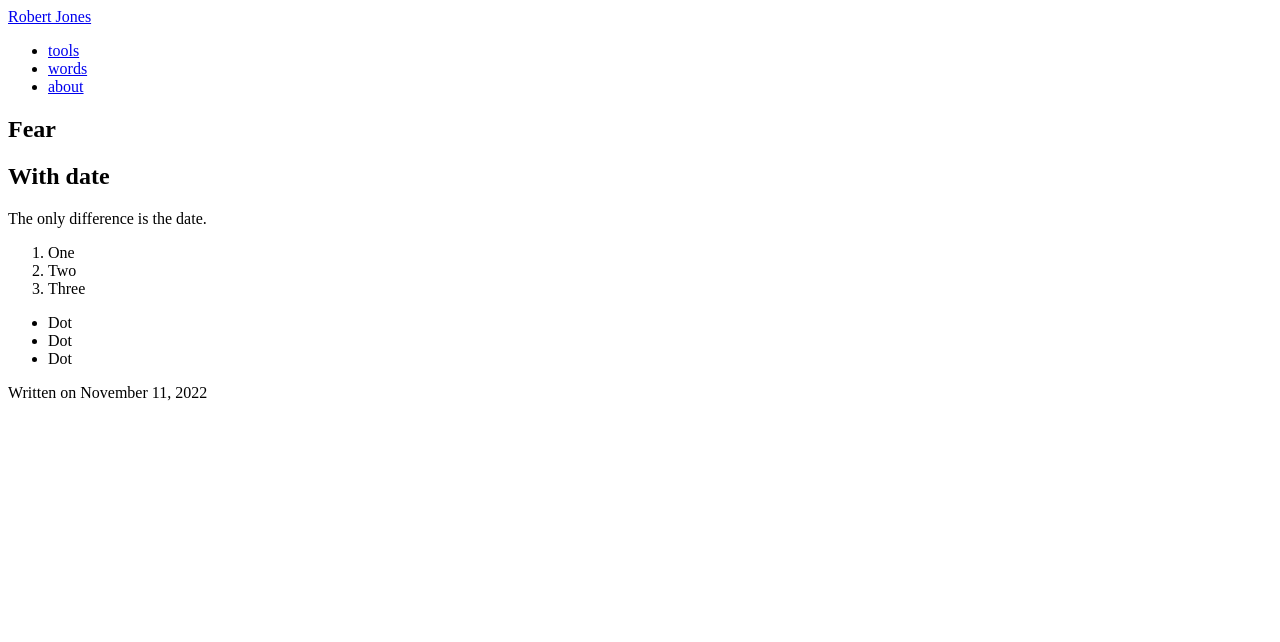
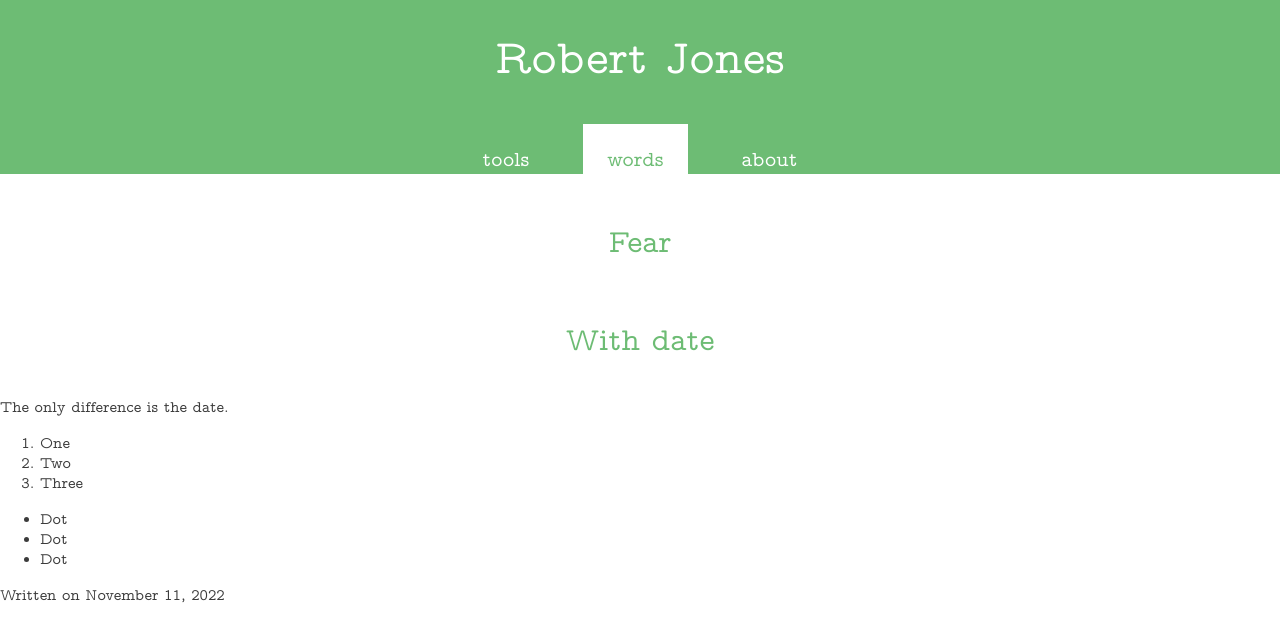
Before and after one commit to rjjiii/rjjiii.github.io, a Jekyll site: the page built from _posts/2022-11-11-fear.md, in a window 1280 px wide. Shown: the top 642 px of the page. Built offline with Jekyll 4.4.1, drawn with Linux system fonts in a browser that asks for light colours; our own code applies the rules of GitHub Pages for plain Markdown files.

Commit message:
Update default.html

```diff
--- a/_layouts/default.html
+++ b/_layouts/default.html
@@ -7,11 +7,11 @@
 	  <meta name="viewport" content="width=device-width, initial-scale=1.0, maximum-scale=1, user-scalable=0">
     {% include meta.html %}
 
-    	<link rel="stylesheet" href="style_base.css">
-	<link rel="stylesheet" media="screen and (min-width: 280px)" href="styles.css">
-	<link rel="stylesheet" media="screen and (max-width: 600px)" href="stylesSmall.css">
-	<link rel="stylesheet" media="print" href="styles.css">
-	<link rel="stylesheet" media="print" href="print.css">
+    	<link rel="stylesheet" href="{{ site.baseurl }}/style_base.css">
+	<link rel="stylesheet" media="screen and (min-width: 280px)" href="{{ site.baseurl }}/styles.css">
+	<link rel="stylesheet" media="screen and (max-width: 600px)" href="{{ site.baseurl }}/stylesSmall.css">
+	<link rel="stylesheet" media="print" href="{{ site.baseurl }}/styles.css">
+	<link rel="stylesheet" media="print" href="{{ site.baseurl }}/print.css">
 	<link rel="alternate" type="application/rss+xml" title="{{ site.name }} - {{ site.description }}" href="{{ site.baseurl }}/feed.xml" />
 
 
```
